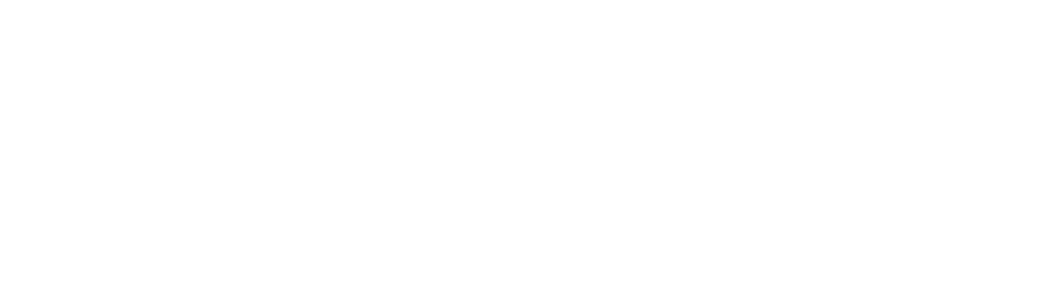
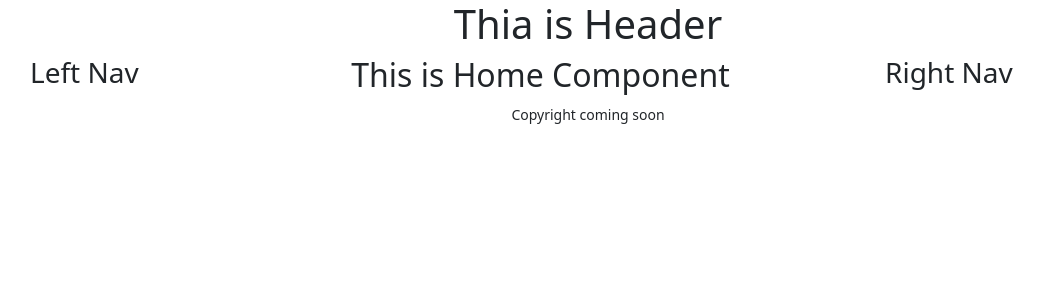
Before and after one commit to esamohammad/Dragon-News-Cient-Site, a React (Create React App) app: page / in a window 1280 px wide. Shown: the top 300 px of the page, without its empty margins (52-1096 px from the left). Built offline with nearby package versions, Linux system fonts and the light colour scheme.

Commit message:
route set -component - folder structure and layout

```diff
--- a/src/App.js
+++ b/src/App.js
@@ -1,10 +1,12 @@
-import logo from './logo.svg';
 import './App.css';
+import { RouterProvider } from 'react-router-dom';
+import { routes } from './Routes/Routes';
 
 function App() {
   return (
-    <div className="App">
+    <div>
 
+      <RouterProvider router={routes}></RouterProvider>
     </div>
   );
 }
--- a/src/Layout/Main.js
+++ b/src/Layout/Main.js
@@ -1,9 +1,32 @@
 import React from 'react';
+import { Container } from 'react-bootstrap';
+import Col from 'react-bootstrap/esm/Col';
+import Row from 'react-bootstrap/esm/Row';
+import { Outlet } from 'react-router-dom'
+import LeftSideNav from '../Pages/Shared/LeftSideNav/LeftSideNav';
+import RightSideNav from '../Pages/Shared/RightSideNav/RightSideNav';
+import Header from '../Pages/Shared/Header/Header';
+import Footer from '../Pages/Shared/Footer/Footer';
 
 const Main = () => {
    return (
       <div>
-         <h1>This is main</h1>
+         <Header></Header>
+         <Container>
+            <Row>
+               <Col lg="2" className='d-none d-lg-block'>
+                  <LeftSideNav></LeftSideNav>
+               </Col>
+               <Col lg="7">
+                  <Outlet></Outlet>
+               </Col>
+               <Col lg="3">
+                  <RightSideNav></RightSideNav>
+               </Col>
+            </Row>
+         </Container>
+         <Footer></Footer>
+
       </div>
    );
 };
--- a/src/Pages/Home/Home.js
+++ b/src/Pages/Home/Home.js
@@ -2,8 +2,8 @@ import React from 'react';
 
 const Home = () => {
    return (
-      <div>
-         <h1>This is Home</h1>
+      <div className='App'>
+         <h2>This is Home Component</h2>
       </div>
    );
 };
--- /dev/null
+++ b/src/Pages/Shared/Footer/Footer.js
@@ -0,0 +1,11 @@
+import React from 'react';
+
+const Footer = () => {
+    return (
+        <div className='App'>
+            <p><small>Copyright coming soon</small></p>
+        </div>
+    );
+};
+
+export default Footer;
--- /dev/null
+++ b/src/Pages/Shared/Header/Header.js
@@ -0,0 +1,11 @@
+import React from 'react';
+
+const Header = () => {
+    return (
+        <div className='App'>
+            <h1>Thia is Header</h1>
+        </div>
+    );
+};
+
+export default Header;
--- /dev/null
+++ b/src/Pages/Shared/LeftSideNav/LeftSideNav.js
@@ -0,0 +1,11 @@
+import React from 'react';
+
+const LeftSideNav = () => {
+    return (
+        <div>
+           <h3>Left Nav</h3>
+        </div>
+    );
+};
+
+export default LeftSideNav;
--- /dev/null
+++ b/src/Pages/Shared/RightSideNav/RightSideNav.js
@@ -0,0 +1,11 @@
+import React from 'react';
+
+const RightSideNav = () => {
+    return (
+        <div>
+           <h3>Right Nav</h3>
+        </div>
+    );
+};
+
+export default RightSideNav;
--- a/src/Routes/Routes.js
+++ b/src/Routes/Routes.js
@@ -1,4 +1,8 @@
 import { createBrowserRouter } from "react-router-dom";
+import Main from "../Layout/Main";
+import Category from "../Pages/Category/Category";
+import Home from "../Pages/Home/Home";
+import News from "../Pages/News/News";
 
 export const routes = createBrowserRouter([
    {
```
Also changed, not shown: src/Pages/Shared/Shared.js (deleted, +0 -11 lines).
